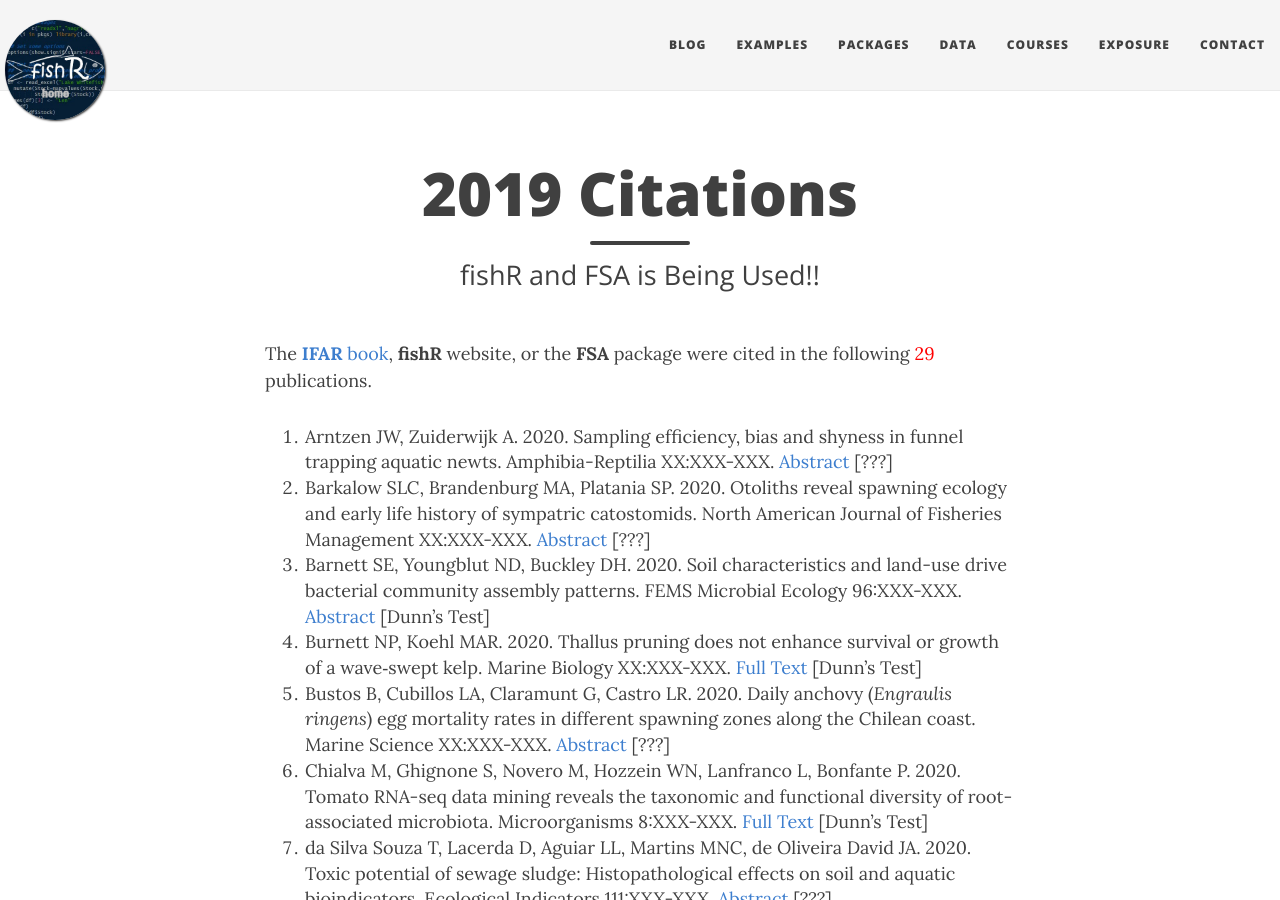
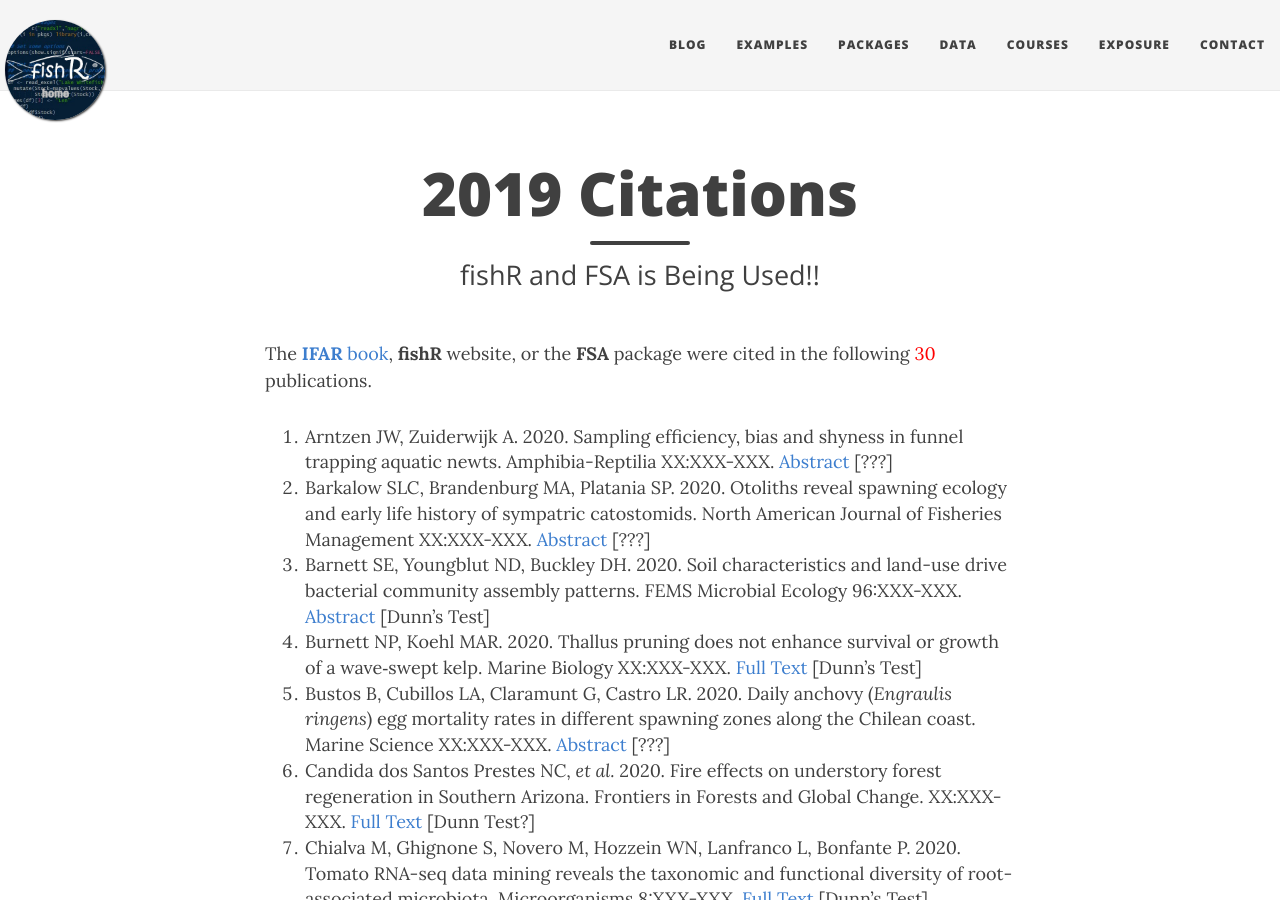
Before and after one commit to droglenc/fishR, a Jekyll site: the page built from exposure/exposure-citations20.md, in a window 1280 px wide and 900 px high. Built offline with Jekyll 4.4.1, drawn with Linux system fonts in a browser that asks for light colours; nearby versions of some CDN libraries.

Commit message:
Update exposure-citations20.md

```diff
--- a/exposure/exposure-citations20.md
+++ b/exposure/exposure-citations20.md
@@ -5,13 +5,14 @@ subtitle: fishR and FSA is Being Used!!
 css: "/css/exposure-citation.css"
 ---
 
-The [**IFAR** book](http://derekogle.com/IFAR/), **fishR** website, or the **FSA** package were cited in the following <span id="contact-div">29</span> publications.
+The [**IFAR** book](http://derekogle.com/IFAR/), **fishR** website, or the **FSA** package were cited in the following <span id="contact-div">30</span> publications.
 
 1. Arntzen JW, Zuiderwijk A. 2020. Sampling efficiency, bias and shyness in funnel trapping aquatic newts. Amphibia-Reptilia XX:XXX-XXX. [Abstract](https://brill.com/view/journals/amre/aop/article-10.1163-15685381-bja10004/article-10.1163-15685381-bja10004.xml) [???]
 1. Barkalow SLC, Brandenburg MA, Platania SP. 2020. Otoliths reveal spawning ecology and early life history of sympatric catostomids. North American Journal of Fisheries Management XX:XXX-XXX. [Abstract](https://afspubs.onlinelibrary.wiley.com/doi/abs/10.1002/nafm.10423) [???]
 1. Barnett SE, Youngblut ND, Buckley DH. 2020. Soil characteristics and land-use drive bacterial community assembly patterns. FEMS Microbial Ecology 96:XXX-XXX. [Abstract](https://academic.oup.com/femsec/advance-article-abstract/doi/10.1093/femsec/fiz194/5675623) [Dunn's Test]
 1. Burnett NP, Koehl MAR. 2020. Thallus pruning does not enhance survival or growth of a wave‑swept kelp. Marine Biology XX:XXX-XXX. [Full Text](https://www.nickburnettphd.com/uploads/1/2/9/9/129944637/burnett_and_koehl_2020_kelp_pruning.pdf) [Dunn's Test]
 1. Bustos B, Cubillos LA, Claramunt G, Castro LR. 2020. Daily anchovy (*Engraulis ringens*) egg mortality rates in different spawning zones along the Chilean coast. Marine Science XX:XXX-XXX. [Abstract](https://www.sciencedirect.com/science/article/abs/pii/S2352485518304316) [???]
+1. Candida dos Santos Prestes NC, *et al.* 2020. Fire effects on understory forest regeneration in Southern Arizona. Frontiers in Forests and Global Change. XX:XXX-XXX. [Full Text](http://sites.exeter.ac.uk/tedfeldpausch/files/2020/02/Prestes_Fire-effects-understory-forest-regeneration-southern-Amazonia.pdf) [Dunn Test?]
 1. Chialva M, Ghignone S, Novero M, Hozzein WN, Lanfranco L, Bonfante P. 2020. Tomato RNA-seq data mining reveals the taxonomic and functional diversity of root-associated microbiota. Microorganisms 8:XXX-XXX. [Full Text](https://www.mdpi.com/2076-2607/8/1/38/pdf) [Dunn's Test]
 1. da Silva Souza T, Lacerda D, Aguiar LL, Martins MNC, de Oliveira David JA. 2020. Toxic potential of sewage sludge: Histopathological effects on soil and aquatic bioindicators. Ecological Indicators 111:XXX-XXX. [Abstract](https://www.sciencedirect.com/science/article/abs/pii/S1470160X19309756) [???]
 1. Deemer BR, Stets EG, Yackulic CB. 2020. Calcite precipitation in Lake Powell reduces alkalinity and total salt loading to the Lower Colorado River Basin. Limnology and Oceanography XX:XXX-XXX. [Abstract](https://aslopubs.onlinelibrary.wiley.com/doi/abs/10.1002/lno.11399) [Dunn's Test]
```
